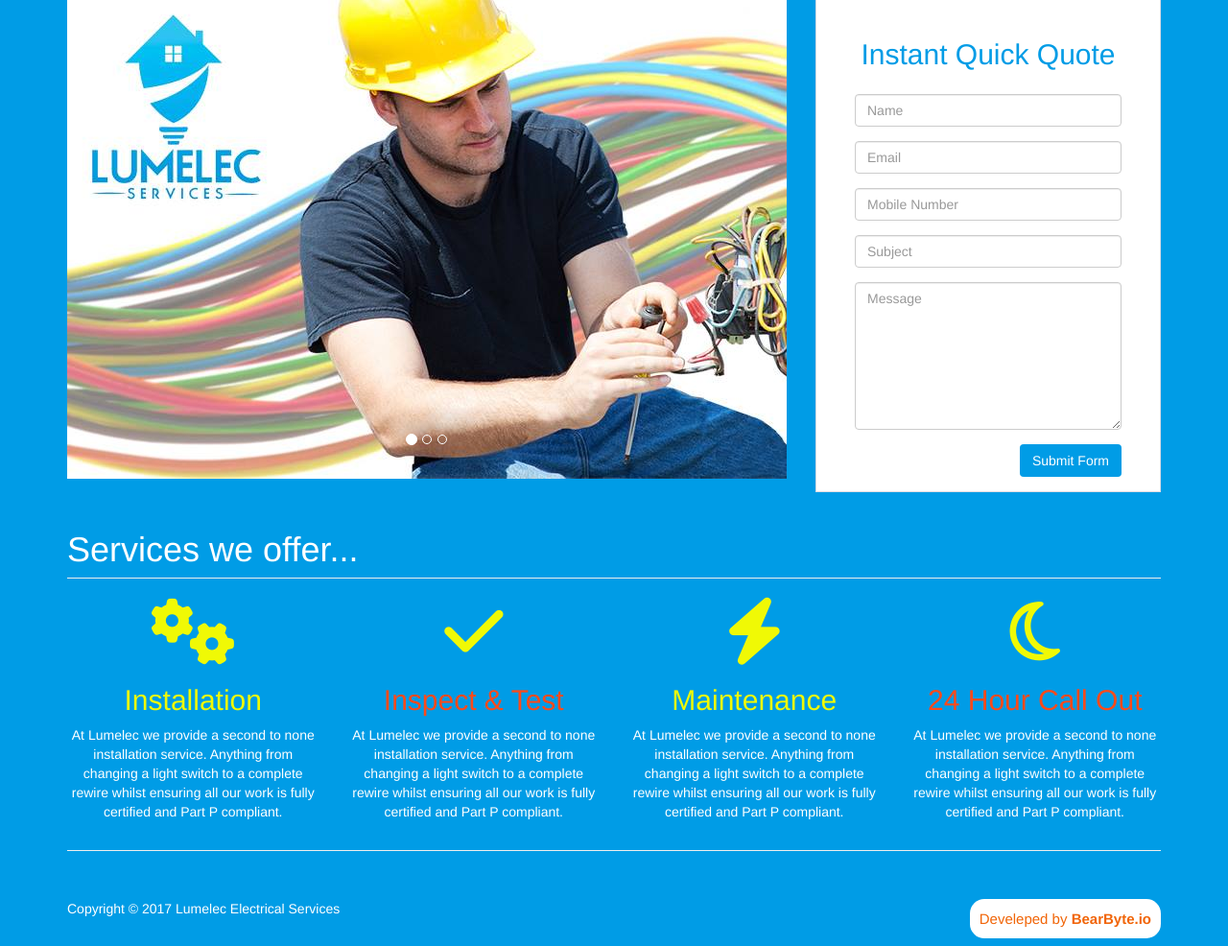
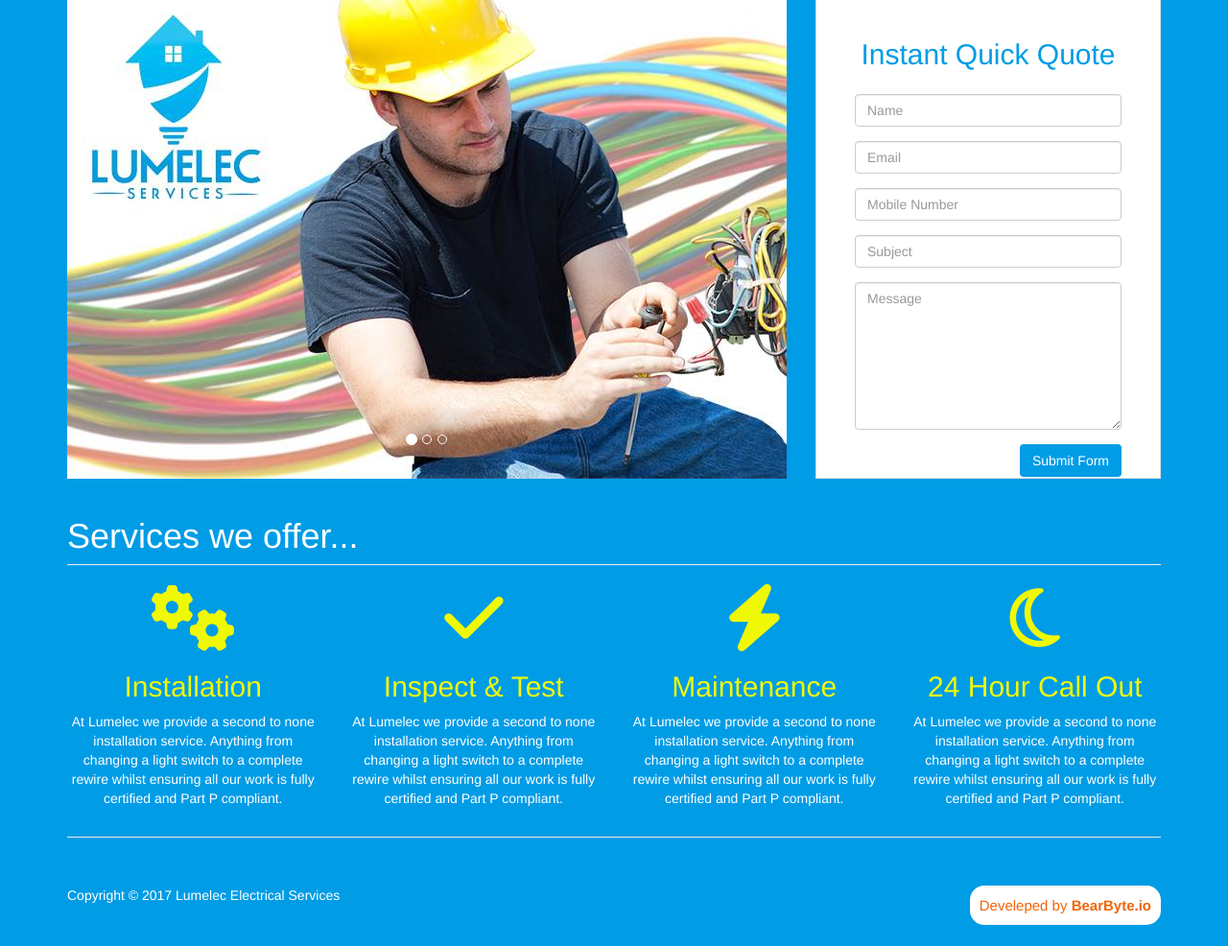
Before and after one commit to liamptk/lumelec-website, a PHP site: page / in a window 1280 px wide. Shown: the part 235-1221 px from the top of the page at 96% size. After the commit the page ends 1199 px from the top, so only its background shows below. Run offline with PHP 8.4, Linux system fonts and the light colour scheme; some libraries are stand-ins or nearby versions.

Commit message:
changed colours on header

```diff
--- a/css/additional.css
+++ b/css/additional.css
@@ -43,7 +43,7 @@ h1 {
 
 .form-area {
     background-color: white;
-	padding: 0px 40px 49px;
+	padding: 0px 40px 35px;
 	margin: 0px 0px 0px;
 	border: 1px solid #DFDCE3;
 	}
--- a/index.html
+++ b/index.html
@@ -191,7 +191,7 @@ $(document).ready(function(){
             <div class="col-sm-3 col-xs-6 text-center">
                 <a href="#">
                    <i class="fa fa-check fa-5x services-icon" aria-hidden="true"></i>
-				   <h2 class="services-icon-alternate"> Inspect & Test</h2>
+				   <h2 class="services-icon"> Inspect & Test</h2>
 				   <p class="services"> At Lumelec we provide a second to none installation service. Anything from changing a light switch to a complete rewire whilst ensuring all our work is fully certified and Part P compliant. </p>
                 </a>
             </div>
@@ -207,7 +207,7 @@ $(document).ready(function(){
             <div class="col-sm-3 col-xs-6 text-center">
                 <a href="#">
                    <i class="fa fa-moon-o fa-5x services-icon" aria-hidden="true"></i>
-				   <h2 class="services-icon-alternate"> 24 Hour Call Out </h2>
+				   <h2 class="services-icon"> 24 Hour Call Out </h2>
 				   <p class="services"> At Lumelec we provide a second to none installation service. Anything from changing a light switch to a complete rewire whilst ensuring all our work is fully certified and Part P compliant. </p>
                 </a>
             </div>
```
